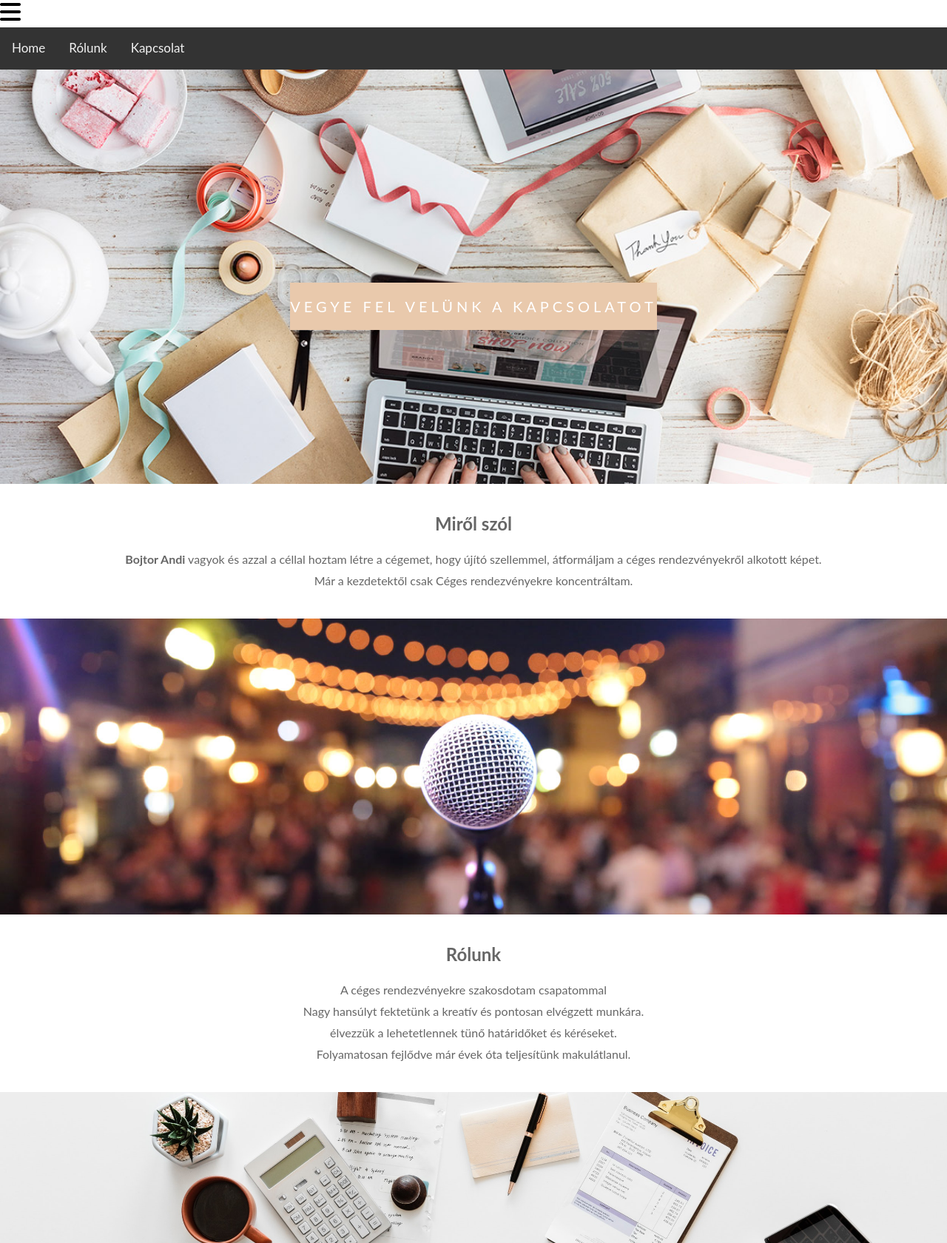
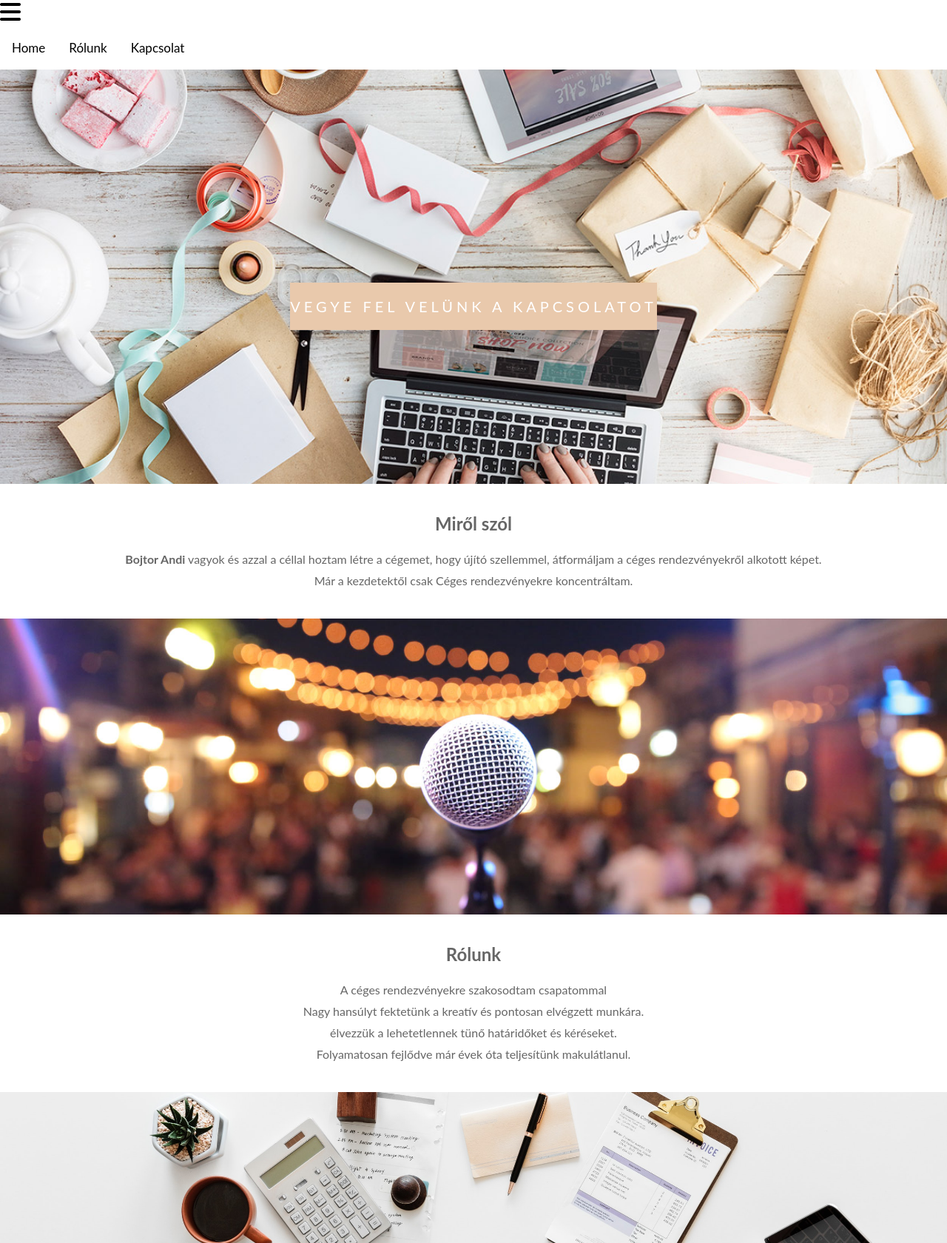
Before and after one commit to FerencKovacs1/rndbeta, a Flask app: page / in a window 1280 px wide. Shown: the top 1680 px of the page at 74% size. Run offline with Flask 2, Linux system fonts and the light colour scheme; some libraries are stand-ins or nearby versions.

Commit message:
just a little text correction and add new color to navbar

```diff
--- a/static/topnav.css
+++ b/static/topnav.css
@@ -1,12 +1,12 @@
 .topnav {
-    background-color: #333;
+    background-color: white;
     overflow: hidden;
 }
 
 .topnav a {
     float: left;
     display: block;
-    color: #f2f2f2;
+    color: black;
     text-align: center;
     padding: 14px 16px;
     text-decoration: none;
--- a/templates/main.html
+++ b/templates/main.html
@@ -59,7 +59,7 @@
   <section class="section section-light noselect">
     <h2 id="about-us">Rólunk</h2>
     <p>
-      A céges rendezvényekre szakosdotam csapatommal<br />
+      A céges rendezvényekre szakosodtam csapatommal<br />
        Nagy hansúlyt fektetünk a kreatív és pontosan elvégzett munkára.<br />
        élvezzük  a lehetetlennek tünő határidőket és kéréseket.</br>
        Folyamatosan fejlődve már évek óta teljesítünk makulátlanul.
```
